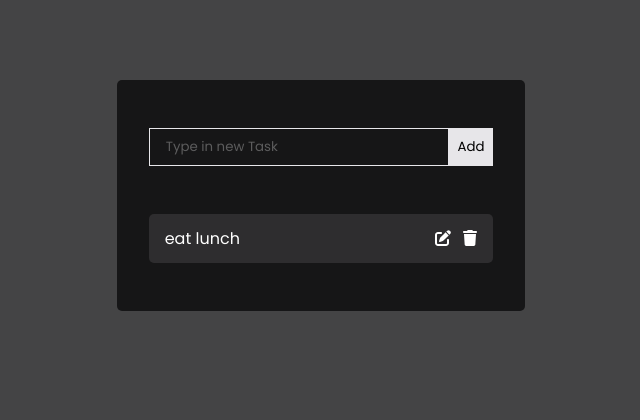
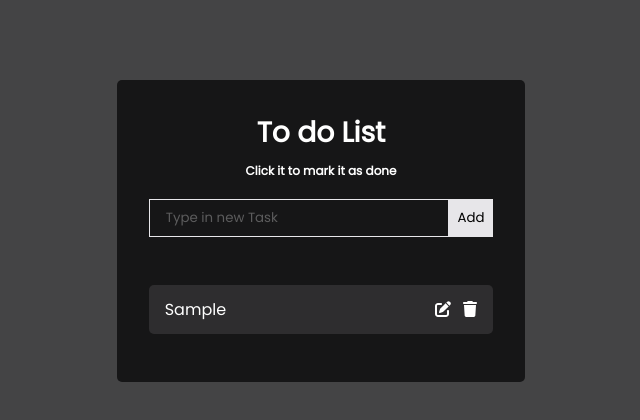
Before and after one commit to AuliaVirza101/todolist-react, a React (Create React App) app: page / in a window 1280 px wide. Both pictures are taken after typing "Sample" into the empty fields and a click on the button "Add". Shown: the top 420 px of the page, without its empty margins (319-959 px from the left). Built offline with nearby package versions, Linux system fonts and the light colour scheme.

Commit message:
Toggle Complete feature

```diff
--- a/src/App.css
+++ b/src/App.css
@@ -22,6 +22,12 @@ h1 {
   color: #fff;
   margin-bottom: 0.5rem;
   font-size: 1.75rem;
+}
+
+h4 {
+  color: #fff;
+  margin-bottom: 0.2rem;
+  font-size: 0.75rem;
 }
 
 .TodoWrapper {
@@ -78,3 +84,14 @@ h1 {
 .delete-icon {
   cursor: pointer;
 }
+
+.incompleted {
+  color: #fff;
+  cursor: pointer;
+}
+
+.completed {
+  color: #3d3b3b;
+  text-decoration: line-through;
+  cursor: pointer;
+}
--- a/src/Component/TdWrapper.js
+++ b/src/Component/TdWrapper.js
@@ -14,10 +14,23 @@ uuidv4();
         setTodos([...todos,
              {id : uuidv4(), task :todo ,completed:false,isEditing:false}])
     }
+    const toggleComplete = (id) => {
+        setTodos(
+          todos.map((todo) =>
+            todo.id === id ? { ...todo, completed: !todo.completed } : todo
+          )
+        );
+    }
     return(
         <div className='TodoWrapper'>
+            <h1>To do List</h1>
+            <h4>Click it to mark it as done</h4>
             <TdForm addTodo={addTodo}/>
-            <Todo/>
+            {todos.map((todo, index) => (
+                <Todo task={todo} key={index}
+                toggleComplete ={toggleComplete} />
+            ))}
+
         </div>
     )
  }
--- a/src/Component/Todo.js
+++ b/src/Component/Todo.js
@@ -3,11 +3,11 @@ import { FontAwesomeIcon } from '@fortawesome/react-fontawesome'
 import { faPenToSquare } from '@fortawesome/free-solid-svg-icons'
 import { faTrash } from '@fortawesome/free-solid-svg-icons'
 
-export const Todo = () => {
+export const Todo = ({task, toggleComplete}) => {
     return (
       <div className='Todo'>
-        <p>eat lunch</p>
-        <div>
+       <p className={`${task.completed ? "completed" : "incompleted"}`} onClick={() => toggleComplete(task.id)}>{task.task}</p>
+       <div>
         <FontAwesomeIcon className="edit-icon" icon={faPenToSquare}  />
         <FontAwesomeIcon className="delete-icon" icon={faTrash}  />
         </div>
```
